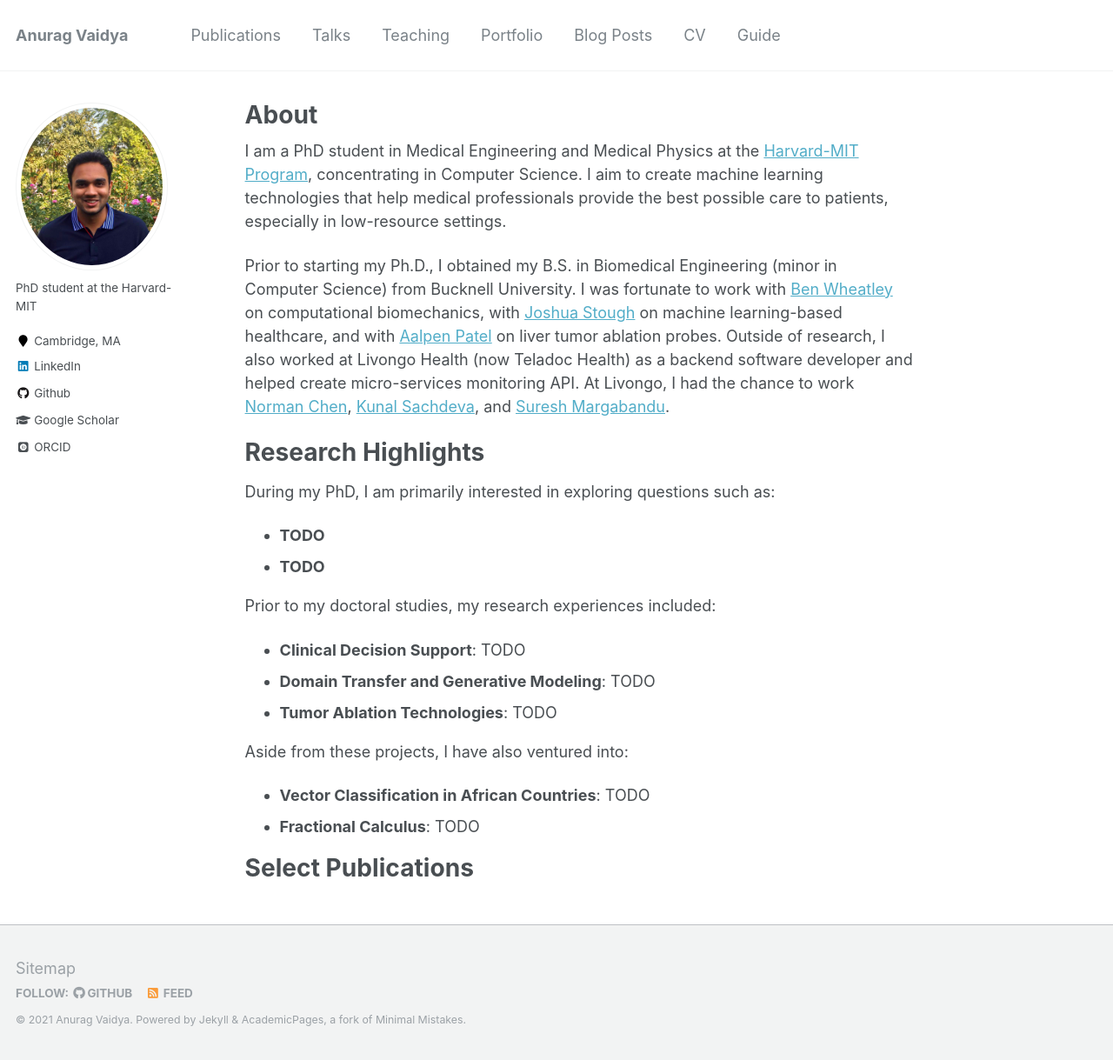
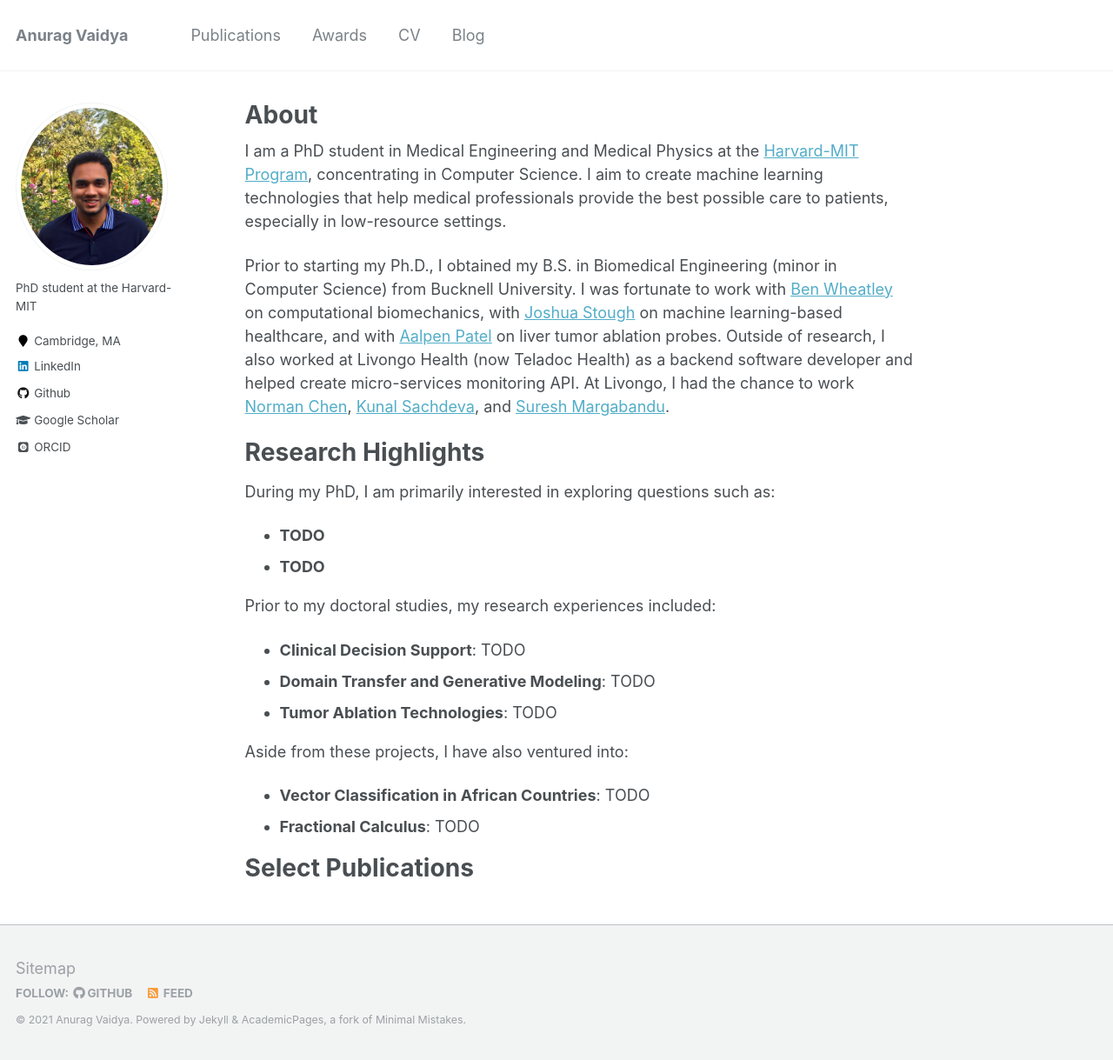
Before and after one commit to ajv012/ajv012.github.io, a Jekyll site: the page built from _pages/about.md, in a window 1280 px wide and 1219 px high. Shown: the whole window at 87% size. Built offline with Jekyll 4.4.1, drawn with Linux system fonts in a browser that asks for light colours; some web fonts are replaced.

Commit message:
changing navigation

```diff
--- a/_data/navigation.yml
+++ b/_data/navigation.yml
@@ -3,20 +3,11 @@
   - title: "Publications"
     url: /publications/
 
-  - title: "Talks"
-    url: /talks/
-
-  - title: "Teaching"
-    url: /teaching/
-
-  - title: "Portfolio"
-    url: /portfolio/
-
-  - title: "Blog Posts"
-    url: /year-archive/
+  - title: "Awards"
+    url: /awards/
 
   - title: "CV"
     url: /cv/
 
-  - title: "Guide"
-    url: /markdown/
+  - title: "Blog"
+    url: /blog/
```
